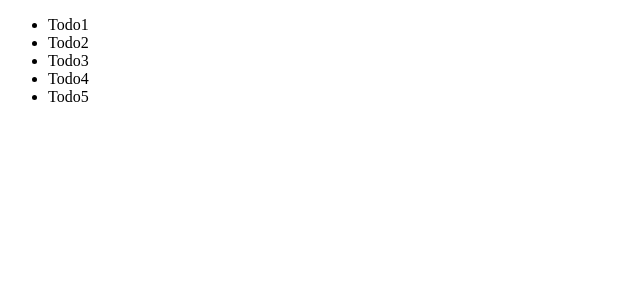
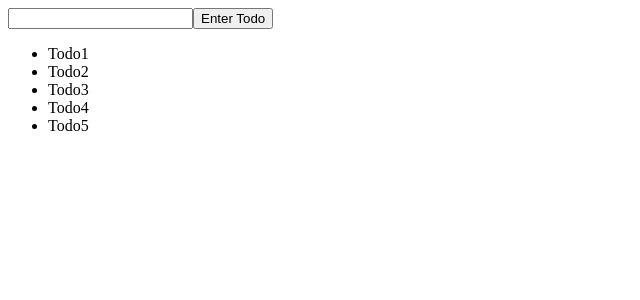
Before and after one commit to mgnkgn/develhope-react-exercises, a React (Create React App) app: page / in a window 1280 px wide. Shown: the top 300 px of the page, without its empty margins (0-640 px from the left). Built offline with nearby package versions, Linux system fonts and the light colour scheme.

Commit message:
lists-03-form added

```diff
--- a/src/TodoList.js
+++ b/src/TodoList.js
@@ -1,14 +1,48 @@
-import React, { Component } from "react";
+import React, { Component, createRef } from "react";
 
 export default class TodoList extends Component {
+  constructor(props) {
+    super(props);
+
+    this.state = {
+      items: ["Todo1", "Todo2", "Todo3", "Todo4", "Todo5"],
+    };
+  }
+  _formRef = React.createRef();
+  submitHandler = (event) => {
+    event.preventDefault();
+    console.log(this._formRef.current.elements.todo.value);
+    const newTodo = this._formRef.current.elements.todo.value;
+    if (this.state.items.includes(newTodo)) {
+      alert("You already added this todo 🐸");
+      return;
+    }
+    this.setState((state) => {
+      return {
+        items: [...this.state.items, newTodo],
+      };
+    });
+    this._formRef.current.elements.todo.value = "";
+  };
   render() {
-    const items = ["Todo1", "Todo2", "Todo3", "Todo4", "Todo5"];
     return (
-      <ul>
-        {items.map((item) => (
-          <li key={items.length - items.indexOf(item)}>{item}</li>
-        ))}
-      </ul>
+      <>
+        <form
+          onSubmit={this.submitHandler.bind(this)}
+          ref={this._formRef}
+          autoComplete="off"
+        >
+          <input type="text" name="todo" />
+          <button type="submit">Enter Todo</button>
+        </form>
+        <ul>
+          {this.state.items.map((item) => (
+            <li key={this.state.items.length - this.state.items.indexOf(item)}>
+              {item}
+            </li>
+          ))}
+        </ul>
+      </>
     );
   }
 }
```
